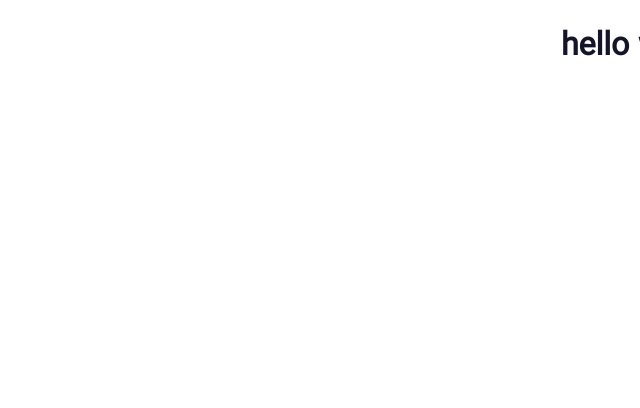
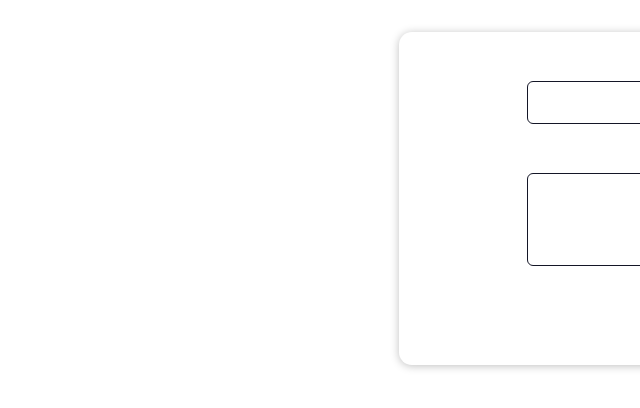
Before and after one commit to valid02/Polafzar, a JavaScript app: page / in a window 1280 px wide. Shown: the top 408 px of the page, without its empty margins (640-1280 px from the left). Built offline with nearby package versions, Linux system fonts and the light colour scheme.

Commit message:
adding NewExpense component

```diff
--- a/src/App.js
+++ b/src/App.js
@@ -1,7 +1,9 @@
+import NewExpense from "./components/NewExpense/NewExpense";
+
 const App = () => {
   return (
     <div>
-      <h1>hello world</h1>
+      <NewExpense />
     </div>
   );
 }
--- /dev/null
+++ b/src/components/NewExpense/NewExpense.js
@@ -0,0 +1,33 @@
+import classes from "./NewExpense.module.css";
+
+const NewExpense = () => {
+  return (
+    <div className={classes['new-expense']}>
+      <form>
+        <div className={classes['new-expense__controls']}>
+          <div className={classes['new-expense__control']}>
+            <label htmlFor="title">عنوان</label>
+            <input type="text" id="title" />
+          </div>
+          <div className={classes['new-expense__control']}>
+            <label htmlFor="amount">مبلغ</label>
+            <input type="number" id="amount" />
+          </div>
+          <div className={classes['new-expense__control']}>
+            <label htmlFor="date">تاریخ</label>
+            <input type="date" id="date" />
+          </div>
+          <div className={classes['new-expense__control']}>
+            <label htmlFor="description">توضیحات</label>
+            <textarea id="description" cols="30" rows="3"></textarea>
+          </div>
+        </div>
+        <div className={classes['new-expense__actions']}>
+          <button className={classes['new-expense__button']} type="submit">افزودن</button>
+        </div>
+      </form>
+    </div>
+  );
+};
+
+export default NewExpense;
--- /dev/null
+++ b/src/components/NewExpense/NewExpense.module.css
@@ -0,0 +1,74 @@
+.new-expense {
+  background-color: #fff;
+  border-radius: 0.8rem;
+  box-shadow: 0 1px 8px rgba(0, 0, 0, 0.25);
+  width: 50rem;
+  padding: 1rem;
+  text-align: center;
+  margin: 2rem auto;
+}
+
+.new-expense__controls {
+  display: flex;
+  flex-wrap: wrap;
+  gap: 1rem;
+  margin-bottom: 1rem;
+  text-align: right;
+}
+
+.new-expense__control label {
+  font-weight: bold;
+  margin-bottom: 0.5rem;
+  display: block;
+}
+
+.new-expense__control input {
+  font: inherit;
+  padding: 0.5rem;
+  border-radius: 6px;
+  border: 1px solid #141627;
+  width: 20rem;
+  max-width: 100%;
+}
+
+.new-expense__control textarea {
+  resize: none;
+  font: inherit;
+  padding: 0.5rem;
+  border-radius: 6px;
+  border: 1px solid #141627;
+  width: 20rem;
+  max-width: 100%;
+}
+
+.new-expense__actions {
+  text-align: right;
+}
+
+.new-expense__button {
+  font: inherit;
+  cursor: pointer;
+  padding: 1rem 2rem;
+  border: 1px solid #b8b8b9;
+  background-color: #b8b8b9;
+  color: #220131;
+  border-radius: 12px;
+  margin-right: 1rem;
+}
+
+.new-expense__button:hover,
+.new-expense__button:active {
+  background-color: #7b7b7c;
+  border-color: #e5e5e7;
+}
+
+.new-expense__button.alternative {
+  color: #220131;
+  border-color: transparent;
+  background-color: transparent;
+}
+
+/* .new-expense button.alternative:hover,
+.new-expense button.alternative:active {
+  background-color: #ddb3f8;
+} */
```
